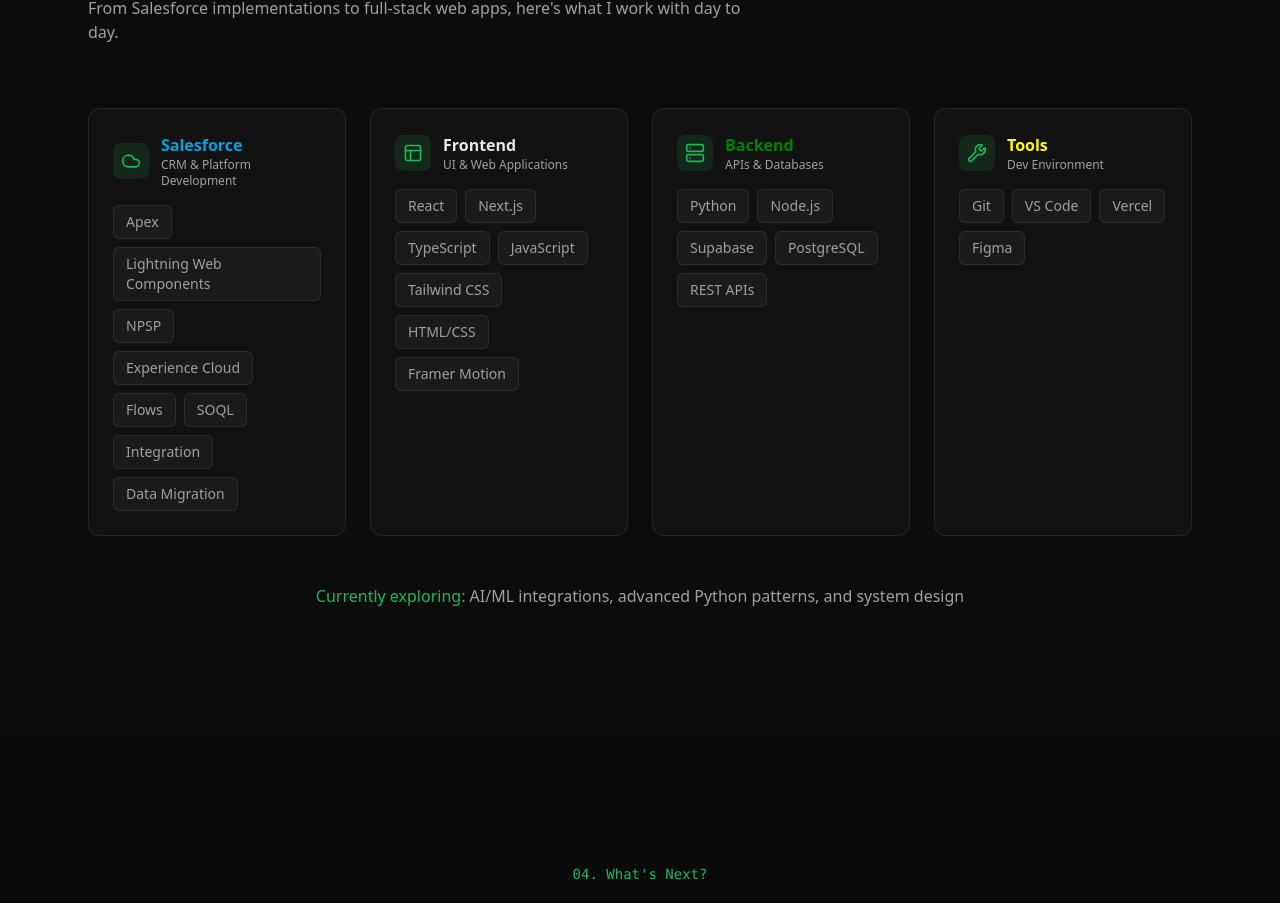
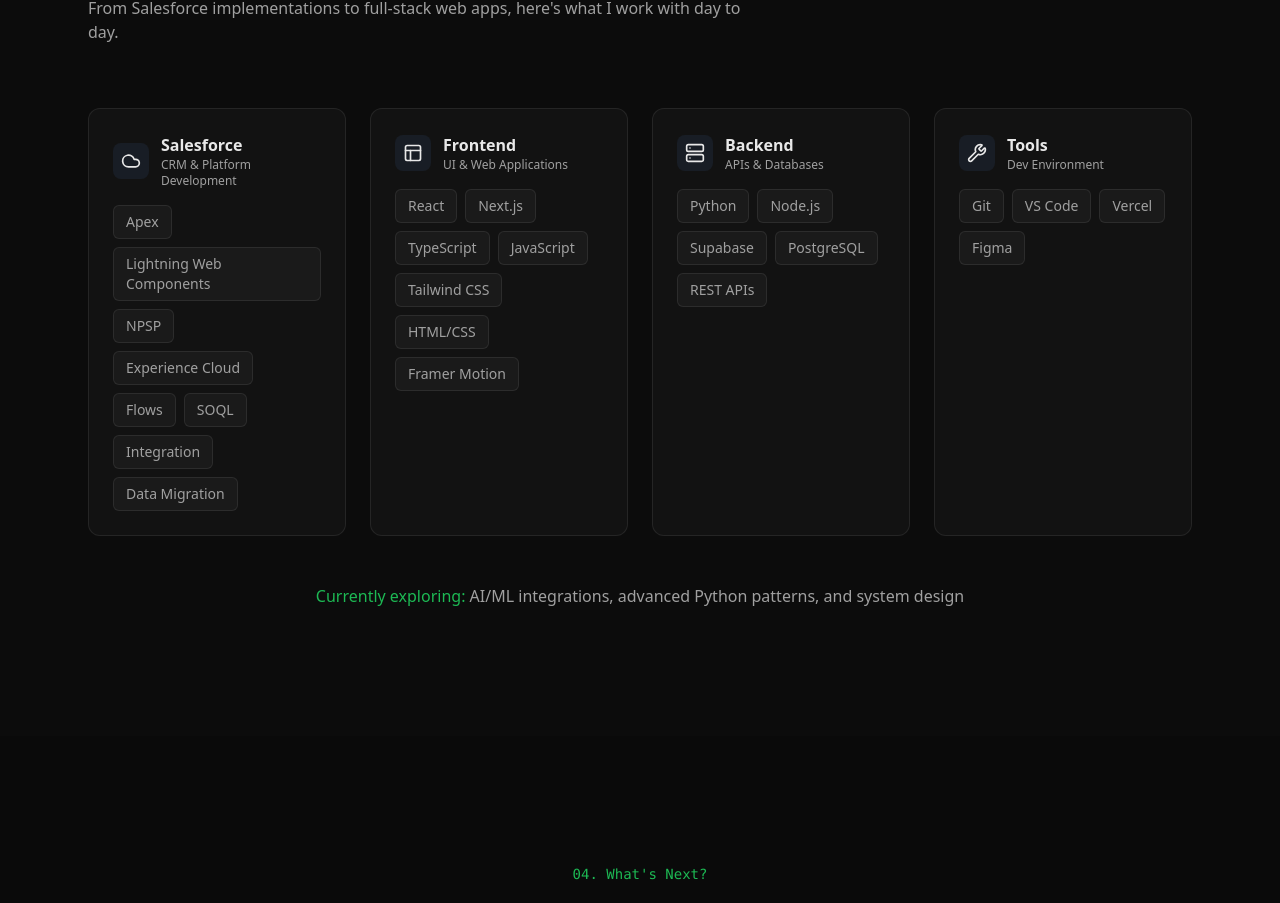
Before and after one commit to ccmalcom/portfolio, a Next.js app: page / in a window 1280 px wide. Shown: the part 3650-4553 px from the top of the page. Built offline with nearby package versions, Linux system fonts and the light colour scheme.

Commit message:
more coloring

```diff
--- a/src/app/globals.css
+++ b/src/app/globals.css
@@ -8,7 +8,15 @@
  */
 @theme {
   /* Custom colors */
-  --color-sf-pink: #E57BA1;
+  --color-spot-pink: #E57BA1;
+  --color-spot-light-pink: #F7CFD4;
+  --color-spot-green: #57B660;
+  --color-spot-yellow-green: #D5F479;
+  --color-spot-yellow: #F6C874;
+  --color-spot-blue: #649AED;
+  --color-spot-pale-blue: #A7C2D1;
+
+  --color-sf-blue: #00A1E0;
 
   /* Background colors */
   --color-background: var(--background);
--- a/src/components/Skills.tsx
+++ b/src/components/Skills.tsx
@@ -9,28 +9,28 @@
   {
     id: "salesforce",
     name: "Salesforce",
-    color: "#00A1E0",
+    color: "var(--color-sf-blue)",
     icon: Cloud,
     description: "CRM & Platform Development",
   },
   {
     id: "frontend",
     name: "Frontend",
-    color: "pink-500",
+    color: "var(--color-spot-pink)",
     icon: Layout,
     description: "UI & Web Applications",
   },
   {
     id: "backend",
     name: "Backend",
-    color: "green",
+    color: "var(--color-spot-green)",
     icon: Server,
     description: "APIs & Databases",
   },
   {
     id: "tools",
     name: "Tools",
-    color: "yellow",
+    color: "var(--color-spot-yellow)",
     icon: Wrench,
     description: "Dev Environment",
   },
@@ -55,11 +55,11 @@
 			animate={isInView ? { opacity: 1, y: 0 } : {}}
 			transition={{ duration: 0.5, delay: index * 0.1 }}
 			className="group">
-			<div className="p-6 rounded-xl bg-background-secondary border border-border hover:border-accent/30 transition-all duration-300 h-full">
+			<div className="p-6 rounded-xl bg-background-secondary border border-border hover:border-gray-400 transition-all duration-300 h-full">
 				{/* Category header */}
 				<div className="flex items-center gap-3 mb-4">
-					<div className="p-2 rounded-lg bg-accent-muted">
-						<Icon size={20} className="text-accent" />
+					<div className="p-2 rounded-lg bg-gray-800/50">
+						<Icon size={20} style={{color: category.color}} />
 					</div>
 					<div>
 						<h3
```
